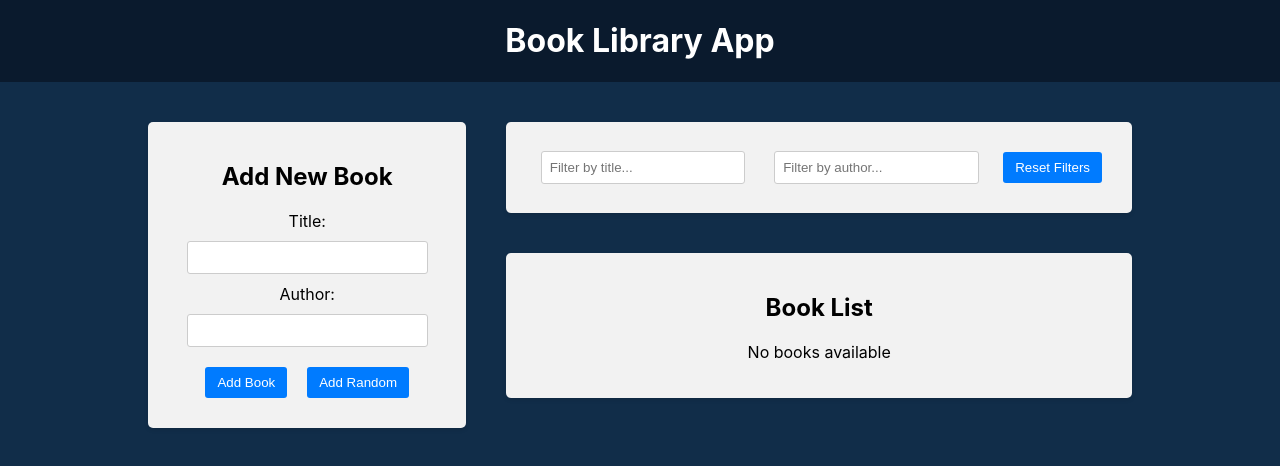
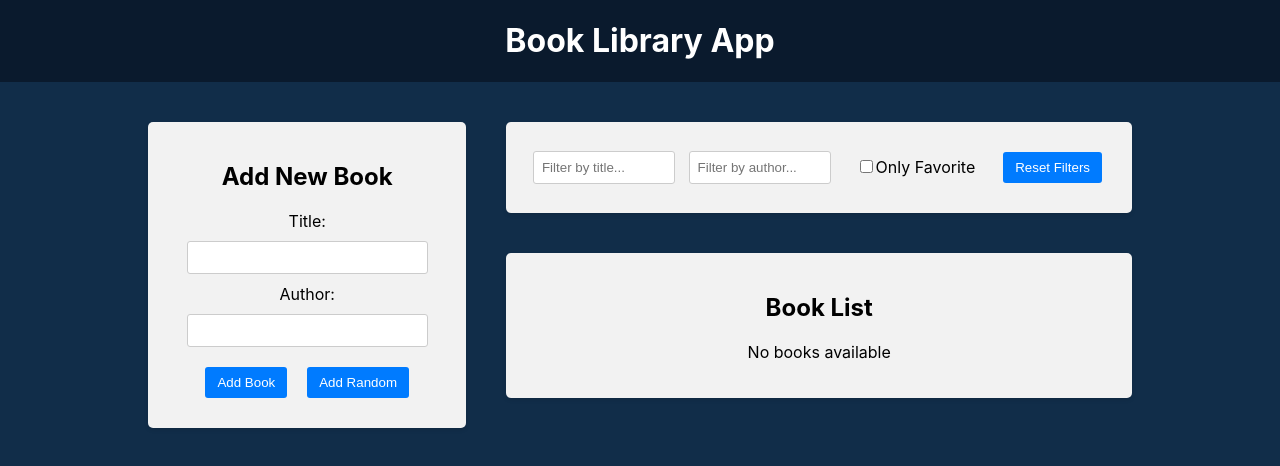
Before and after one commit to 7Sergey/Book-Library-App, a React (Vite) app in the folder frontend/: page / in a window 1280 px wide. Shown: the top 466 px of the page. Built offline with nearby package versions, Linux system fonts and the light colour scheme.

Commit message:
favorite checkbox filter

```diff
--- a/frontend/src/components/BookList/BookList.jsx
+++ b/frontend/src/components/BookList/BookList.jsx
@@ -5,6 +5,7 @@
 import { deleteBook, toggleFavorite } from "../../redux/books/actionCreators";
 import {
   selectAuthorFilter,
+  selectFavoriteFilter,
   selectTitleFilter,
 } from "../../redux/slices/filterSlice";
 import "./BookList.css";
@@ -14,6 +15,7 @@
   const books = useSelector((state) => state.books);
   const titleFilter = useSelector(selectTitleFilter);
   const authorFilter = useSelector(selectAuthorFilter);
+  const favoriteFilter = useSelector(selectFavoriteFilter);
 
   const handleDelete = (id) => {
     dispatch(deleteBook(id));
@@ -29,11 +31,11 @@
       .toLowerCase()
       .includes(titleFilter.toLowerCase());
 
-    const matcheAuthor = book.author
+    const matchesAuthor = book.author
       .toLowerCase()
       .includes(authorFilter.toLowerCase());
-
-    return matchesTitle && matcheAuthor;
+    const matchesFavorite = favoriteFilter ? book.isFavorite : true;
+    return matchesTitle && matchesAuthor && matchesFavorite;
   });
   return (
     <div className="app-block book-list">
--- a/frontend/src/components/Filter/Filter.jsx
+++ b/frontend/src/components/Filter/Filter.jsx
@@ -5,6 +5,8 @@
   resetFilters,
   selectAuthorFilter,
   setAuthorFilter,
+  selectFavoriteFilter,
+  setFavoriteFilter,
 } from "../../redux/slices/filterSlice";
 import "./Filter.css";
 
@@ -12,6 +14,7 @@
   const dispatch = useDispatch();
   const titleFilter = useSelector(selectTitleFilter);
   const authorFilter = useSelector(selectAuthorFilter);
+  const favoriteFilter = useSelector(selectFavoriteFilter);
 
   const handleTitleFilterChange = (e) => {
     dispatch(setTitleFilter(e.target.value));
@@ -20,6 +23,11 @@
   const handleAuthorFilterChange = (e) => {
     dispatch(setAuthorFilter(e.target.value));
   };
+
+  const handleFavoriteFilterChange = (e) => {
+    dispatch(setFavoriteFilter(e.target.checked));
+  };
+
   const handleResetFilters = () => {
     dispatch(resetFilters());
   };
@@ -42,6 +50,18 @@
             value={authorFilter}
           />
         </div>
+        <div className="filter-group">
+          <label htmlFor="favorites">
+            <input
+              type="checkbox"
+              id="favorites"
+              name="favorites"
+              checked={favoriteFilter}
+              onChange={handleFavoriteFilterChange}
+            ></input>
+            Only Favorite
+          </label>
+        </div>
         <button onClick={handleResetFilters}>Reset Filters</button>
       </div>
     </div>
--- a/frontend/src/redux/slices/filterSlice.js
+++ b/frontend/src/redux/slices/filterSlice.js
@@ -3,6 +3,7 @@
 const initialState = {
   title: '',
   author: '',
+  favorite: false,
 };
 
 const filterSlice = createSlice({
@@ -20,6 +21,13 @@
         author: action.payload,
       };
     },
+    setFavoriteFilter: (state, action) => {
+      // Классический способ
+      return {
+        ...state,
+        favorite: action.payload,
+      };
+    },
     resetFilters: () => {
       //Можно просто вернуть начальное значение
       return initialState;
@@ -27,9 +35,15 @@
   },
 });
 
-export const { setTitleFilter, setAuthorFilter, resetFilters } =
-  filterSlice.actions;
+export const {
+  setTitleFilter,
+  setAuthorFilter,
+  setFavoriteFilter,
+  resetFilters,
+} = filterSlice.actions;
 
 export const selectTitleFilter = (state) => state.filter.title;
 export const selectAuthorFilter = (state) => state.filter.author;
+export const selectFavoriteFilter = (state) => state.filter.favorite;
+
 export default filterSlice.reducer;
```
